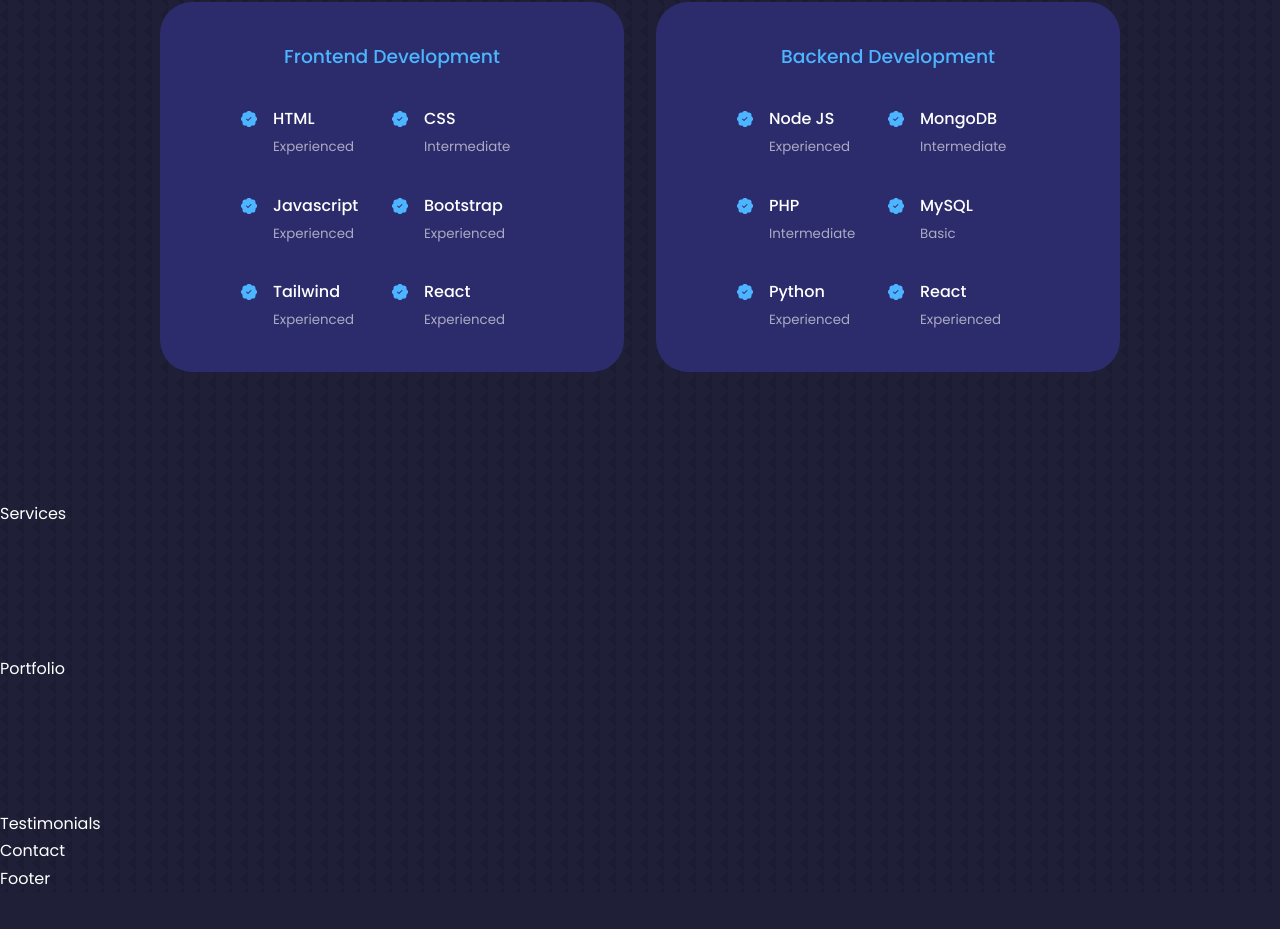
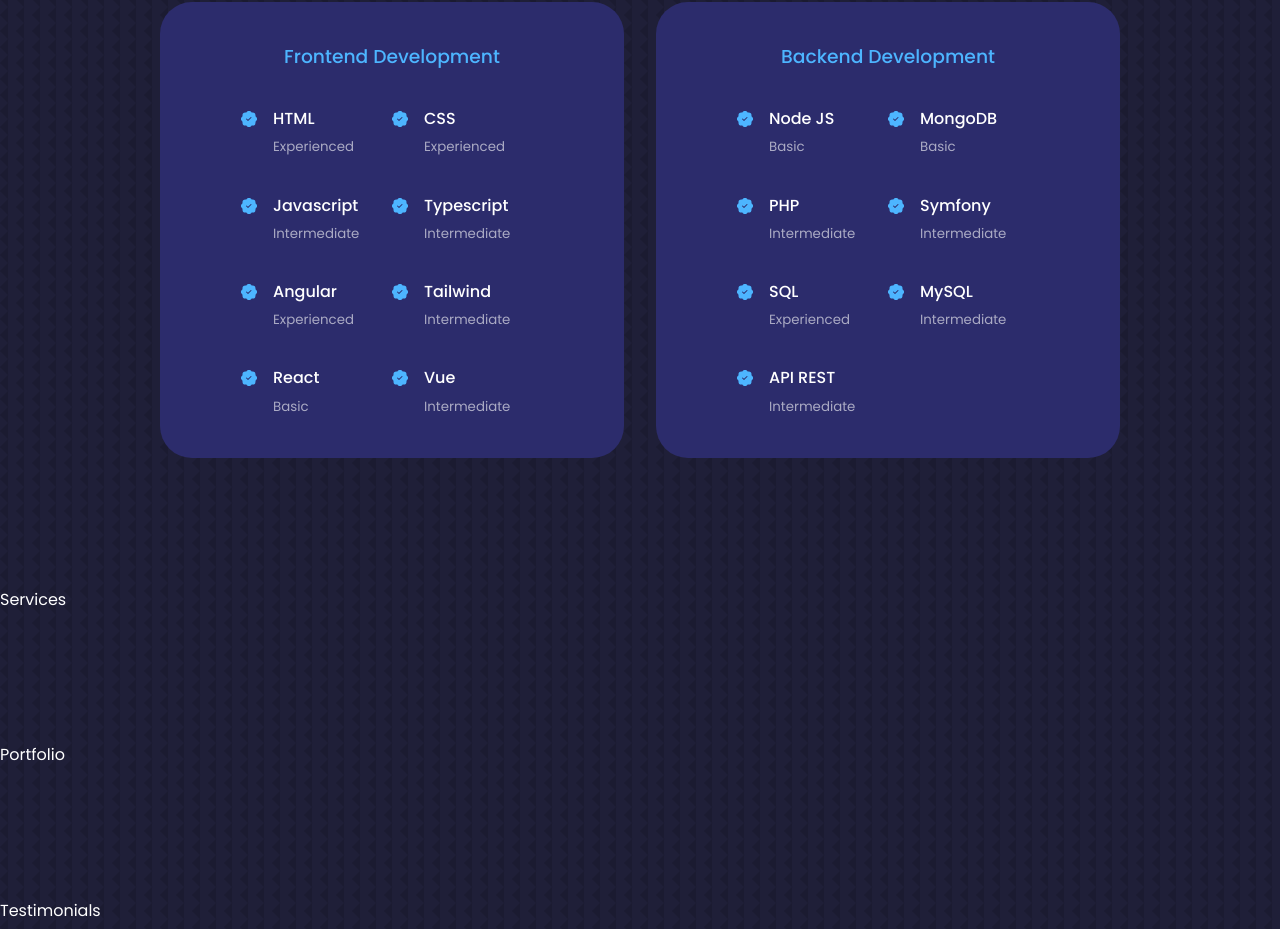
Before and after one commit to SeaWiser/my-new-portfolio, a React (Create React App) app: page / in a window 1280 px wide. Shown: the part 1705-2634 px from the top of the page. Before the commit the page ends 2597 px from the top, so only its background shows below. Built offline with nearby package versions, Linux system fonts and the light colour scheme.

Commit message:
Experience component

```diff
--- a/src/components/experience/Experience.tsx
+++ b/src/components/experience/Experience.tsx
@@ -24,20 +24,27 @@
                 <BsPatchCheckFill className="experience__details-icon"/>
                 <div>
                   <h4>CSS</h4>
+                  <small className="text-light">Experienced</small>
+                </div>
+              </article>
+              <article className="experience__details">
+                <BsPatchCheckFill className="experience__details-icon"/>
+                <div>
+                  <h4>Javascript</h4>
                   <small className="text-light">Intermediate</small>
                 </div>
               </article>
               <article className="experience__details">
                 <BsPatchCheckFill className="experience__details-icon"/>
                 <div>
-                  <h4>Javascript</h4>
-                  <small className="text-light">Experienced</small>
+                  <h4>Typescript</h4>
+                  <small className="text-light">Intermediate</small>
                 </div>
               </article>
               <article className="experience__details">
                 <BsPatchCheckFill className="experience__details-icon"/>
                 <div>
-                  <h4>Bootstrap</h4>
+                  <h4>Angular</h4>
                   <small className="text-light">Experienced</small>
                 </div>
               </article>
@@ -45,14 +52,21 @@
                 <BsPatchCheckFill className="experience__details-icon"/>
                 <div>
                   <h4>Tailwind</h4>
-                  <small className="text-light">Experienced</small>
+                  <small className="text-light">Intermediate</small>
                 </div>
               </article>
               <article className="experience__details">
                 <BsPatchCheckFill className="experience__details-icon"/>
                 <div>
                   <h4>React</h4>
-                  <small className="text-light">Experienced</small>
+                  <small className="text-light">Basic</small>
+                </div>
+              </article>
+              <article className="experience__details">
+                <BsPatchCheckFill className="experience__details-icon"/>
+                <div>
+                  <h4>Vue</h4>
+                  <small className="text-light">Intermediate</small>
                 </div>
               </article>
             </div>
@@ -64,14 +78,14 @@
                 <BsPatchCheckFill className="experience__details-icon"/>
                 <div>
                   <h4>Node JS</h4>
-                  <small className="text-light">Experienced</small>
+                  <small className="text-light">Basic</small>
                 </div>
               </article>
               <article className="experience__details">
                 <BsPatchCheckFill className="experience__details-icon"/>
                 <div>
                   <h4>MongoDB</h4>
-                  <small className="text-light">Intermediate</small>
+                  <small className="text-light">Basic</small>
                 </div>
               </article>
               <article className="experience__details">
@@ -84,22 +98,29 @@
               <article className="experience__details">
                 <BsPatchCheckFill className="experience__details-icon"/>
                 <div>
-                  <h4>MySQL</h4>
-                  <small className="text-light">Basic</small>
+                  <h4>Symfony</h4>
+                  <small className="text-light">Intermediate</small>
                 </div>
               </article>
               <article className="experience__details">
                 <BsPatchCheckFill className="experience__details-icon"/>
                 <div>
-                  <h4>Python</h4>
+                  <h4>SQL</h4>
                   <small className="text-light">Experienced</small>
                 </div>
               </article>
               <article className="experience__details">
                 <BsPatchCheckFill className="experience__details-icon"/>
                 <div>
-                  <h4>React</h4>
-                  <small className="text-light">Experienced</small>
+                  <h4>MySQL</h4>
+                  <small className="text-light">Intermediate</small>
+                </div>
+              </article>
+              <article className="experience__details">
+                <BsPatchCheckFill className="experience__details-icon"/>
+                <div>
+                  <h4>API REST</h4>
+                  <small className="text-light">Intermediate</small>
                 </div>
               </article>
             </div>
```
